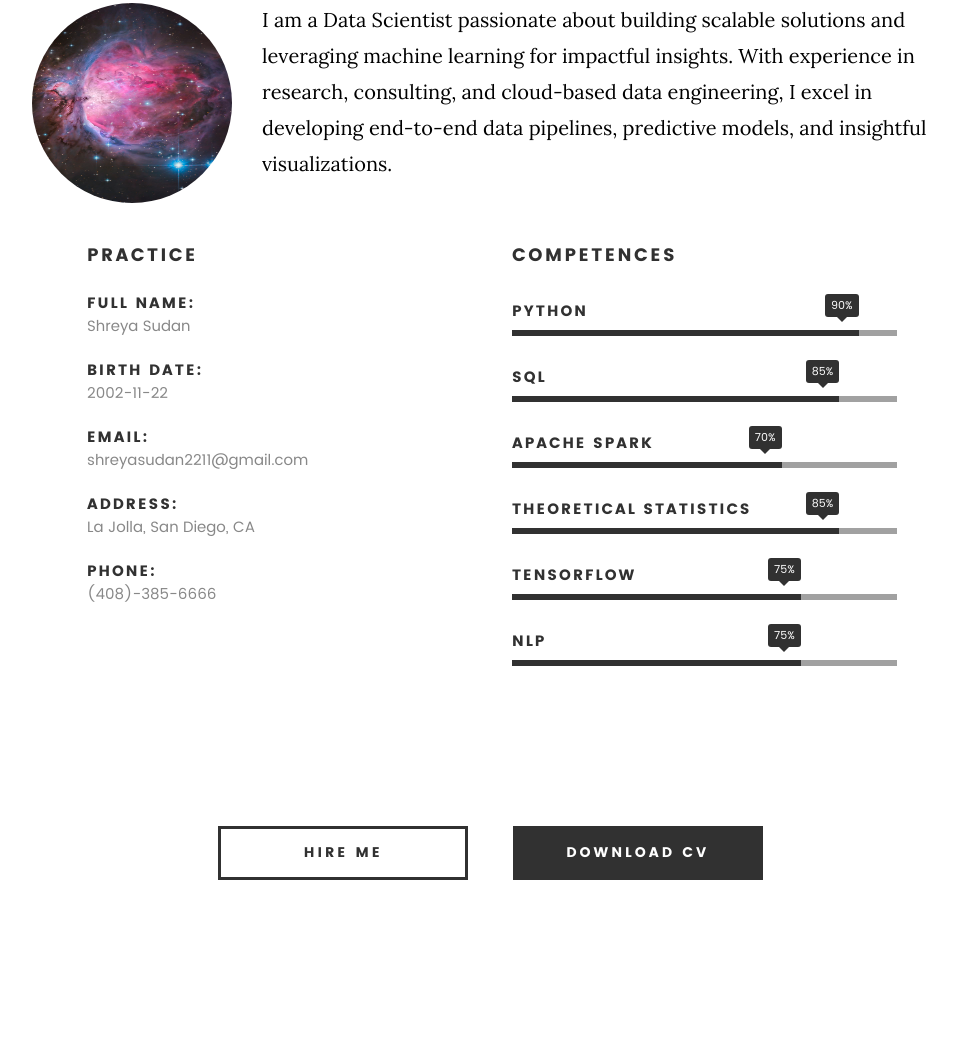
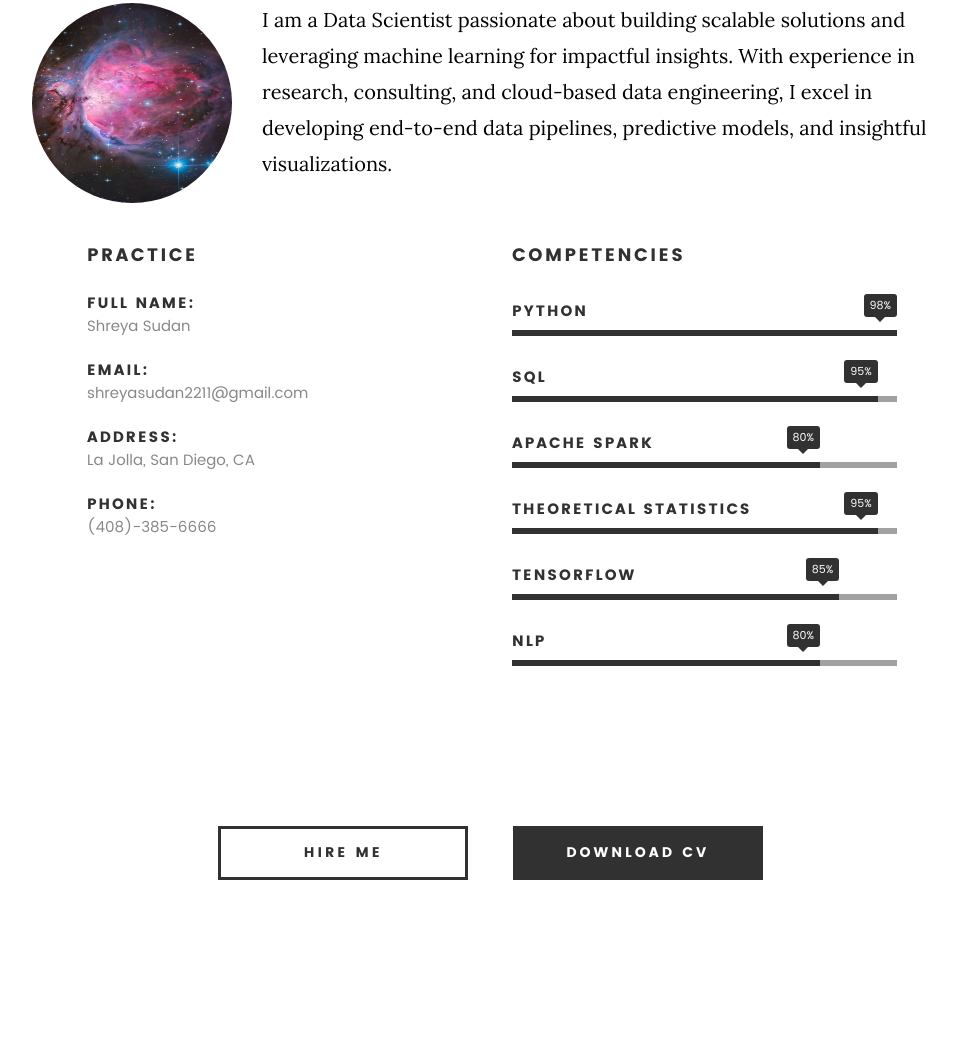
Before and after one commit to shreyasudan/shreyasudan, a plain HTML site: page index.html in a window 1280 px wide. Shown: the part 1053-2093 px from the top of the page, without its empty margins (148-1105 px from the left). Drawn offline with Linux system fonts and the light colour scheme; files whose address does not match are found by name.

Commit message:
spell check

```diff
--- a/index.html
+++ b/index.html
@@ -123,10 +123,6 @@
    					<strong>Full Name:</strong>
    					<span>Shreya Sudan</span>
    				</li>
-   				<li>
-   					<strong>Birth Date:</strong>
-   					<span>2002-11-22</span>
-   				</li>
                 <li>
    					<strong>Email:</strong>
    					<span>shreyasudan2211@gmail.com</span>
@@ -147,32 +143,32 @@
 
    		<div class="col-six tab-full">
 
-   			<h3>COMPETENCES</h3>
+   			<h3>COMPETENCIES</h3>
 
 
 				<ul class="skill-bars">
 				   <li>
-				   	<div class="progress percent90"><span>90%</span></div>
+				   	<div class="progress percent98"><span>98%</span></div>
 				   	<strong>Python</strong>
 				   </li>
 				   <li>
-				   	<div class="progress percent85"><span>85%</span></div>
+				   	<div class="progress percent95"><span>95%</span></div>
 				   	<strong>SQL</strong>
 				   </li>
 				   <li>
-				   	<div class="progress percent70"><span>70%</span></div>
+				   	<div class="progress percent80"><span>80%</span></div>
 				   	<strong>Apache Spark</strong>
 				   </li>
 				   <li>
-				   	<div class="progress percent85"><span>85%</span></div>
+				   	<div class="progress percent95"><span>95%</span></div>
 				   	<strong>Theoretical Statistics</strong>
 				   </li>
 				   <li>
-				   	<div class="progress percent75"><span>75%</span></div>
+				   	<div class="progress percent85"><span>85%</span></div>
 				   	<strong>TensorFlow</strong>
 				   </li>
 				   <li>
-                    <div class="progress percent75"><span>75%</span></div>
+                    <div class="progress percent80"><span>80%</span></div>
 				   	<strong>NLP</strong>
 				   </li>
 
```
